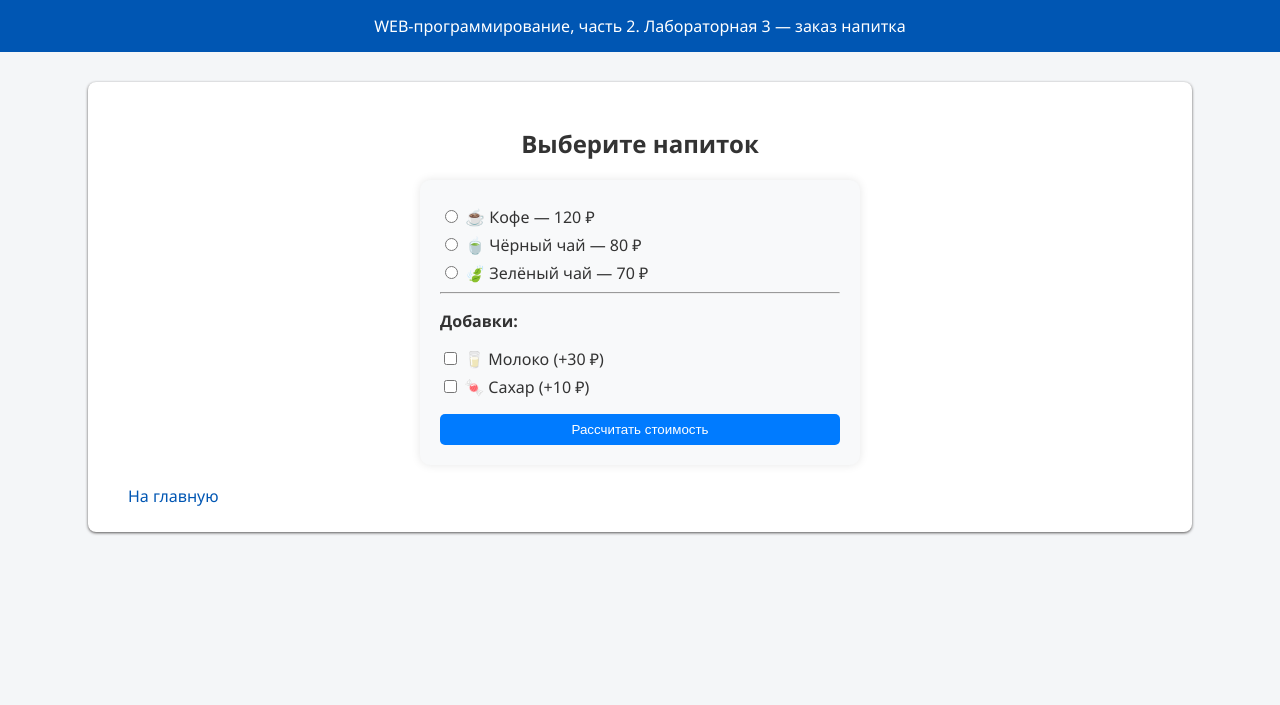
After one commit to ChillaThrilla/web-back-labs, a Flask app: page /lab3/order in a window 1280 px wide. The commit adds this page. Shown: the top 705 px of the page. Run offline with Flask 3, Linux system fonts and the light colour scheme.

Commit message:
Заказ напитка

```diff
--- a/lab3.py
+++ b/lab3.py
@@ -40,3 +40,31 @@ def form1():
         errors['age'] = 'Заполните поле!'
     sex = request.args.get('sex')
     return render_template('lab3/form1.html', user = user, age = age, sex = sex, errors = errors)
+
+
+@lab3.route('/lab3/order')
+def order():
+    return render_template('lab3/order.html')
+
+@lab3.route('/lab3/pay')
+def pay():
+    price = 0
+    drink = request.args.get('drink')
+
+    if drink == 'coffee':
+        price = 120
+    elif drink == 'black-tea':
+        price = 80
+    else:
+        price = 70
+
+    if request.args.get('milk') == 'on':
+        price += 30
+    if request.args.get('sugar') == 'on':
+        price += 10
+
+    return render_template('lab3/pay.html', price=price)
+
+@lab3.route('/lab3/success')
+def success():
+    return render_template('lab3/success.html')
--- a/templates/lab3/lab3.html
+++ b/templates/lab3/lab3.html
@@ -14,5 +14,6 @@
         <li><a href="/lab3/cookie">Куки</a></li>
         <li><a href="/lab3/del_cookie">Очистка кук</a></li>
         <li><a href="/lab3/form1">Форма</a></li>
+        <li><a href="/lab3/order">Заказ напитка</a></li>
     </ol>
 {% endblock %}
--- /dev/null
+++ b/templates/lab3/order.html
@@ -0,0 +1,53 @@
+{% extends "base.html" %}
+
+{% block style %}
+    form {
+        background-color: #f8f9fa;
+        padding: 20px;
+        border-radius: 10px;
+        max-width: 400px;
+        margin: 20px auto;
+        box-shadow: 0 0 10px rgba(0,0,0,0.1);
+    }
+    h2 {
+        text-align: center;
+        color: #333;
+    }
+    label {
+        display: block;
+        margin: 6px 0;
+    }
+    button {
+        background-color: #007bff;
+        color: white;
+        border: none;
+        border-radius: 5px;
+        padding: 8px 15px;
+        cursor: pointer;
+        width: 100%;
+        margin-top: 10px;
+    }
+    button:hover {
+        background-color: #0056b3;
+    }
+{% endblock %}
+
+{% block lab %}Лабораторная 3 — заказ напитка{% endblock %}
+
+{% block main %}
+<h2>Выберите напиток</h2>
+
+<form action="/lab3/pay" method="get">
+  <label><input type="radio" name="drink" value="coffee" required> ☕ Кофе — 120 ₽</label>
+  <label><input type="radio" name="drink" value="black-tea"> 🍵 Чёрный чай — 80 ₽</label>
+  <label><input type="radio" name="drink" value="green-tea"> 🍃 Зелёный чай — 70 ₽</label>
+
+  <hr>
+
+  <p><b>Добавки:</b></p>
+  <label><input type="checkbox" name="milk"> 🥛 Молоко (+30 ₽)</label>
+  <label><input type="checkbox" name="sugar"> 🍬 Сахар (+10 ₽)</label>
+
+  <button type="submit">Рассчитать стоимость</button>
+</form>
+{% endblock %}
```
Also changed, not shown: templates/lab3/pay.html (added, +59 -0 lines), templates/lab3/success.html (added, +29 -0 lines).
